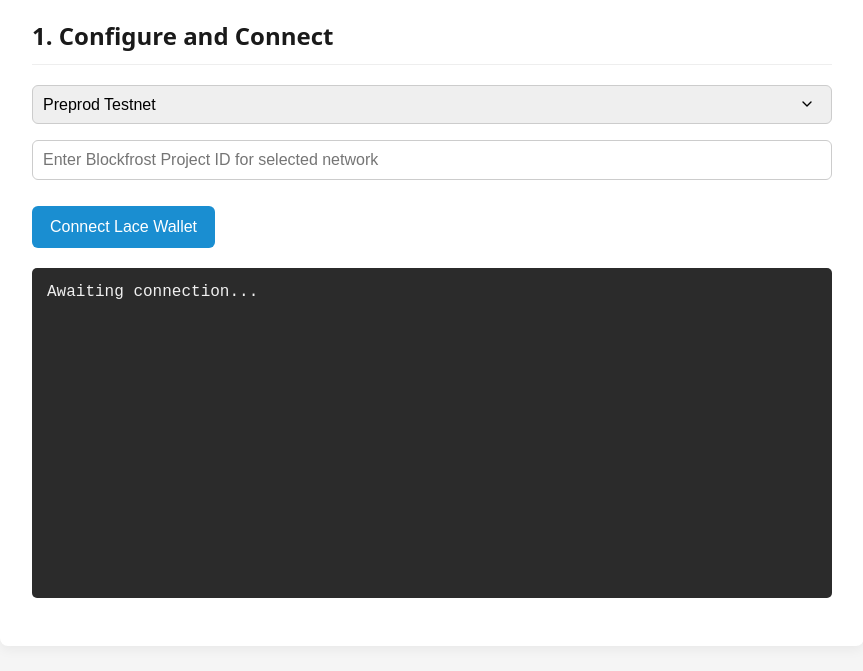
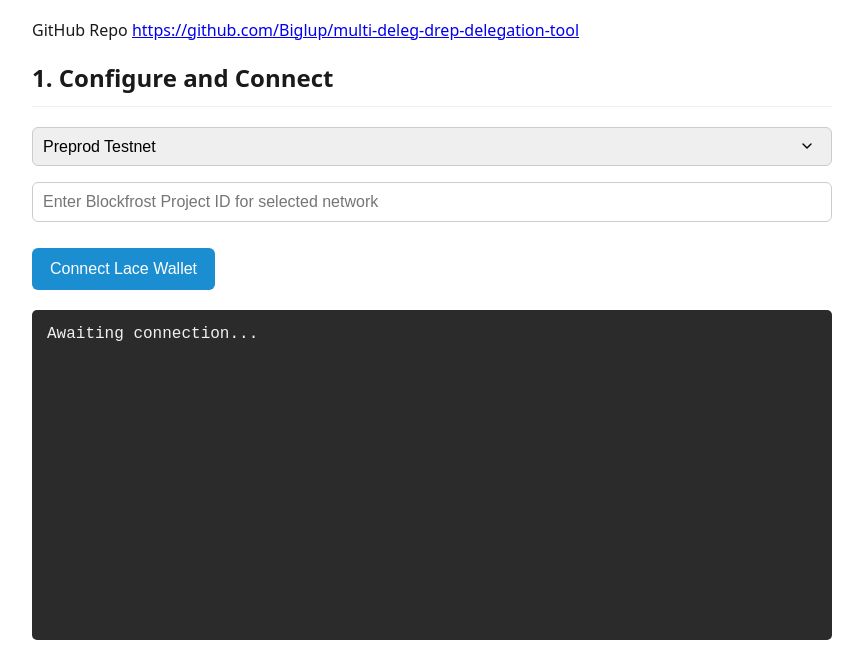
Before and after one commit to Biglup/multi-deleg-drep-delegation-tool, a plain HTML site: page index.html in a window 1280 px wide. Shown: the part 148-819 px from the top of the page, without its empty margins (208-1071 px from the left). Drawn offline with Linux system fonts and the light colour scheme; a script that the page names is missing.

Commit message:
feat: add github project url

```diff
--- a/index.html
+++ b/index.html
@@ -52,7 +52,7 @@
 <body>
 <div class="container">
     <h1>Bulk DRep Delegation for Lace Multi-Delegation</h1>
-
+    <a>GitHub Repo <a href="https://github.com/Biglup/multi-deleg-drep-delegation-tool" target="_blank" rel="noopener noreferrer">https://github.com/Biglup/multi-deleg-drep-delegation-tool</a>
     <div id="connect-section">
         <h2>1. Configure and Connect</h2>
         <select id="network-select">
```
